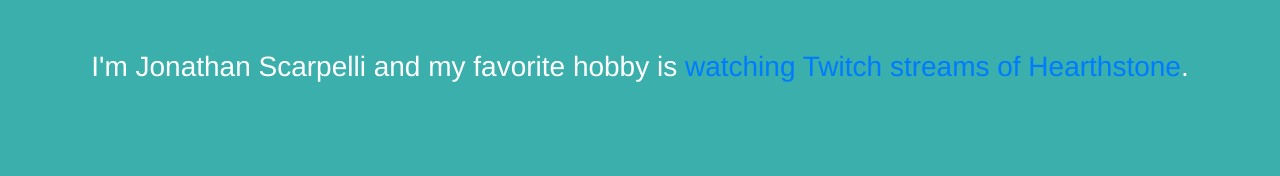
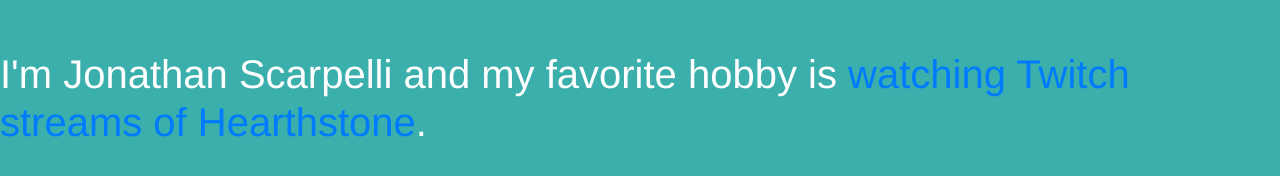
Before and after one commit to Scarcrux/scarpelli_jonathan_ttp_static, a plain HTML site: page index.html in a window 1280 px wide. Drawn offline with nearby package versions, Linux system fonts and the light colour scheme.

Commit message:
Updated HTML Tag

```diff
--- a/index.html
+++ b/index.html
@@ -22,6 +22,6 @@
     <!--[if lt IE 7]>
       <p class="browsehappy">You are using an <strong>outdated</strong> browser. Please <a href="#">upgrade your browser</a> to improve your experience.</p>
     <![endif]-->
-    <h3>I'm Jonathan Scarpelli and my favorite hobby is <a href="https://www.twitch.tv/directory/game/Hearthstone">watching Twitch streams of Hearthstone</a>.</h3>
+    <h1>I'm Jonathan Scarpelli and my favorite hobby is <a href="https://www.twitch.tv/directory/game/Hearthstone">watching Twitch streams of Hearthstone</a>.</h1>
   </body>
 </html>
```
